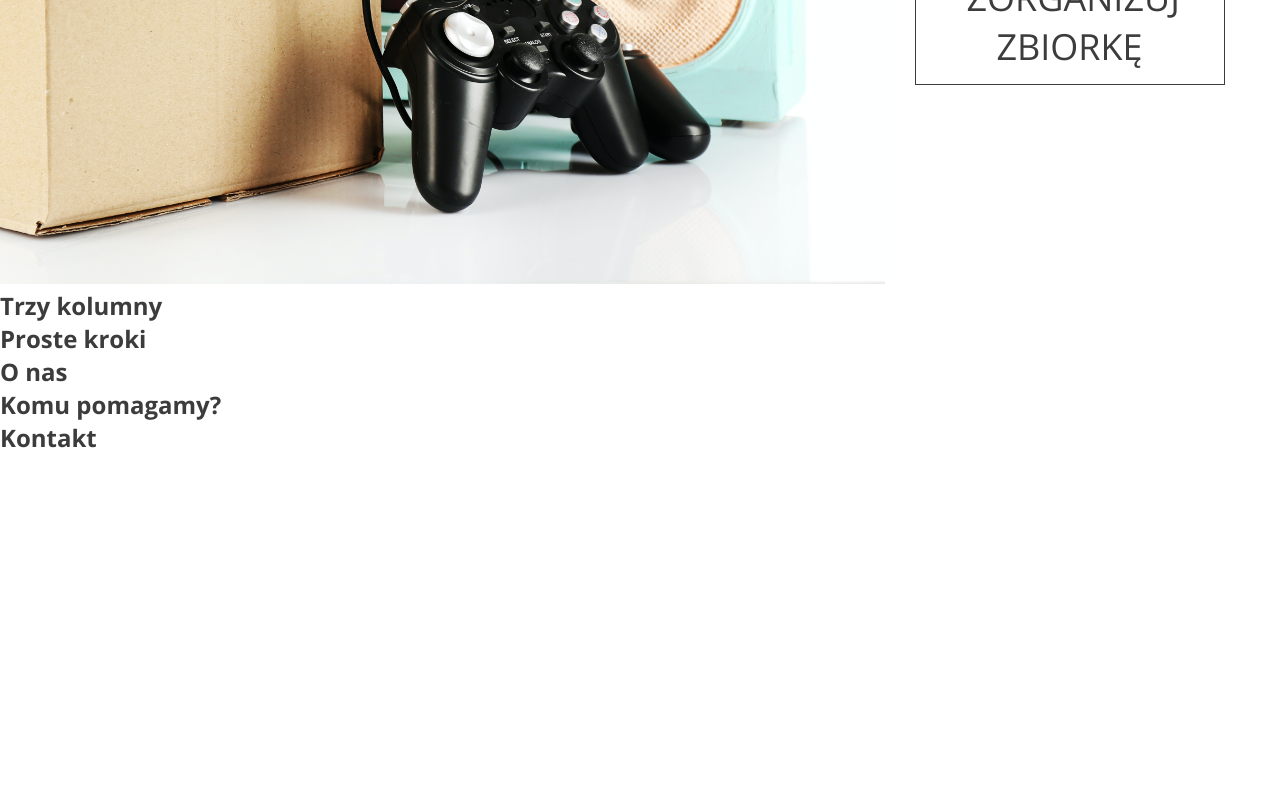
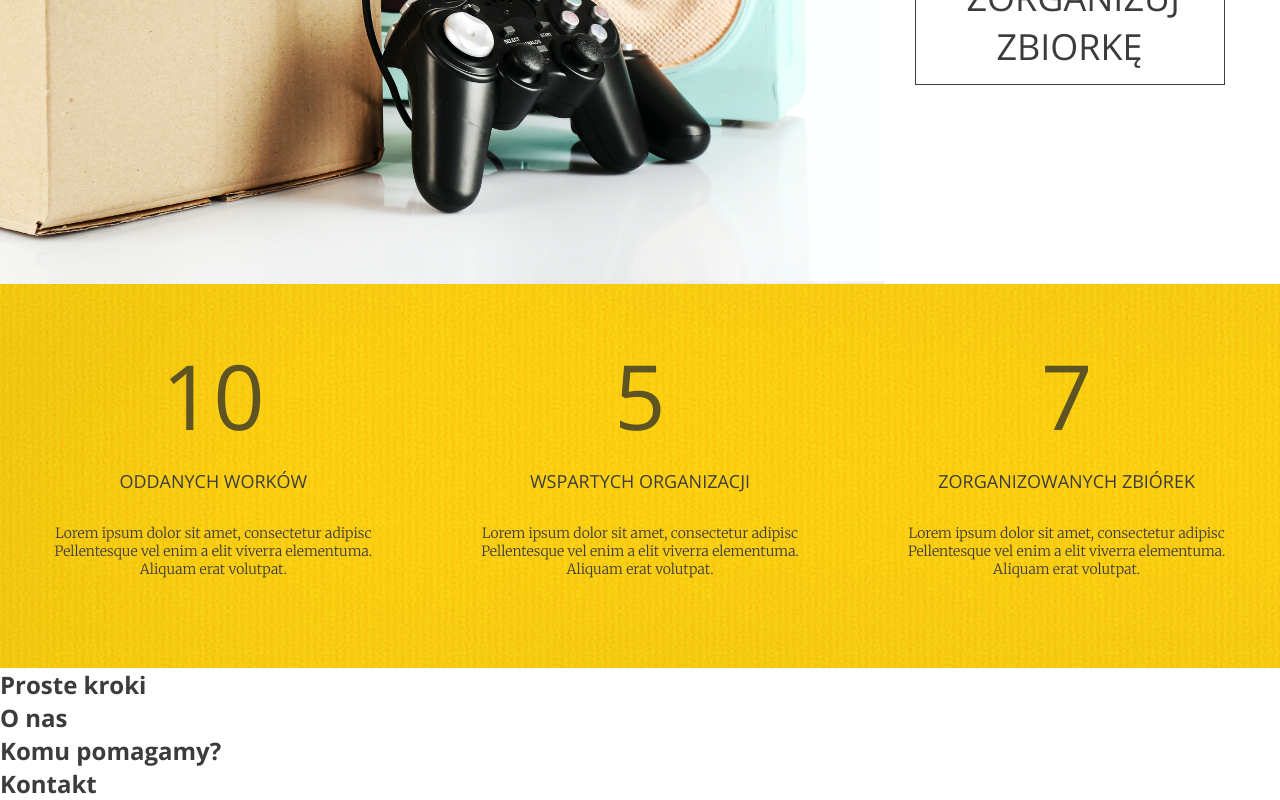
Before and after one commit to jerzyrojek/oddaj_rzeczy, a React (Create React App) app: page / in a window 1280 px wide. Shown: the part 679-1479 px from the top of the page. Before the commit the page ends 1133 px from the top, so only its background shows below. Built offline with nearby package versions, Linux system fonts and the light colour scheme.

Commit message:
columns section styling and scroll

```diff
--- a/src/components/Navigation.js
+++ b/src/components/Navigation.js
@@ -15,7 +15,7 @@ const Navbar = () => {
                     <Scroll.Link to={"/"}>
                         <li>Start</li>
                     </Scroll.Link>
-                    <Scroll.Link to={"/"}>
+                    <Scroll.Link to="three-columns" smooth={true}>
                         <li>O co chodzi?</li>
                     </Scroll.Link>
                     <Scroll.Link to="about-us" smooth={true}>
--- a/src/components/ThreeColumns.js
+++ b/src/components/ThreeColumns.js
@@ -2,9 +2,26 @@ import React from 'react';
 
 const ThreeColumns = () => {
     return (
-        <>
-            <h2>Trzy kolumny</h2>
-        </>
+        <section className="threeColumns" id="three-columns">
+            <div className="threeColumns__item">
+                <h2>10</h2>
+                <h3>Oddanych Worków</h3>
+                <p>Lorem ipsum dolor sit amet, consectetur adipisc Pellentesque vel enim a elit viverra elementuma.
+                    Aliquam erat volutpat.</p>
+            </div>
+            <div className="threeColumns__item">
+                <h2>5</h2>
+                <h3>Wspartych organizacji</h3>
+                <p>Lorem ipsum dolor sit amet, consectetur adipisc Pellentesque vel enim a elit viverra elementuma.
+                    Aliquam erat volutpat.</p>
+            </div>
+            <div className="threeColumns__item">
+                <h2>7</h2>
+                <h3>Zorganizowanych zbiórek</h3>
+                <p>Lorem ipsum dolor sit amet, consectetur adipisc Pellentesque vel enim a elit viverra elementuma.
+                    Aliquam erat volutpat.</p>
+            </div>
+        </section>
     );
 };
 
--- a/src/scss/header.scss
+++ b/src/scss/header.scss
@@ -1,6 +1,6 @@
 
 .mainHeader {
-  height: 828px;
+  height: 823px;
   display:flex;
   justify-content: flex-end;
   &__image {
--- a/src/scss/main.scss
+++ b/src/scss/main.scss
@@ -4,3 +4,4 @@
 @import "base";
 @import "navigation";
 @import "header";
+@import "threeColumns";
--- /dev/null
+++ b/src/scss/threeColumns.scss
@@ -0,0 +1,38 @@
+.threeColumns {
+  height: 384px;
+  background:url("../assets/3 Columns Background.png");
+  display:flex;
+  justify-content: space-around;
+  align-items: center;
+  text-align: center;
+
+  &__item {
+    display:flex;
+    flex-direction: column;
+    align-items: center;
+    width: 334px;
+
+    h2 {
+      margin-top:46px;
+      font-weight: 300;
+      font-size:90px;
+      line-height: 122px;
+      margin-bottom:10px;
+      color:$altTextColor;
+    }
+    h3 {
+      text-transform: uppercase;
+      font-size:18px;
+      font-weight: 400;
+      line-height: 30px;
+      margin-bottom:28px;
+    }
+    p {
+      font-size:14px;
+      line-height: 18px;
+      margin-bottom:86px;
+      font-weight: 300;
+      font-family:$font-alt,"sans-serif";
+    }
+  }
+}
```
Also changed, not shown: src/assets/3 Columns Background.png (added), 1 other file (tests, documents, lock files or other folders).
